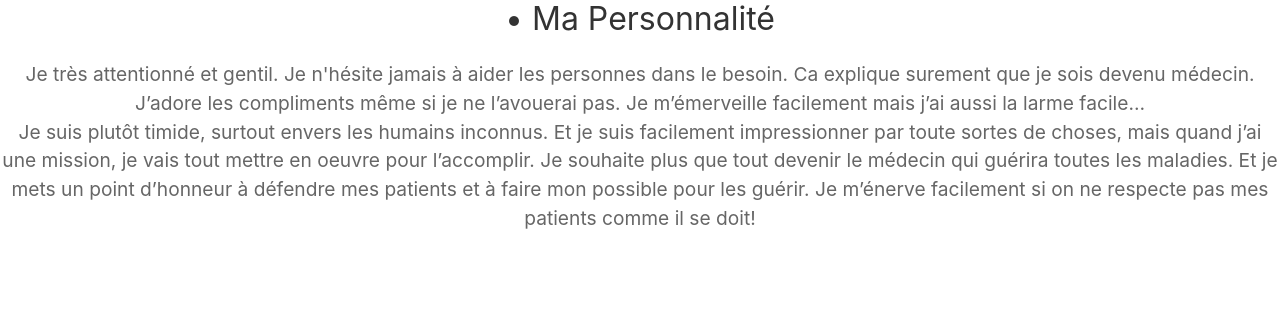
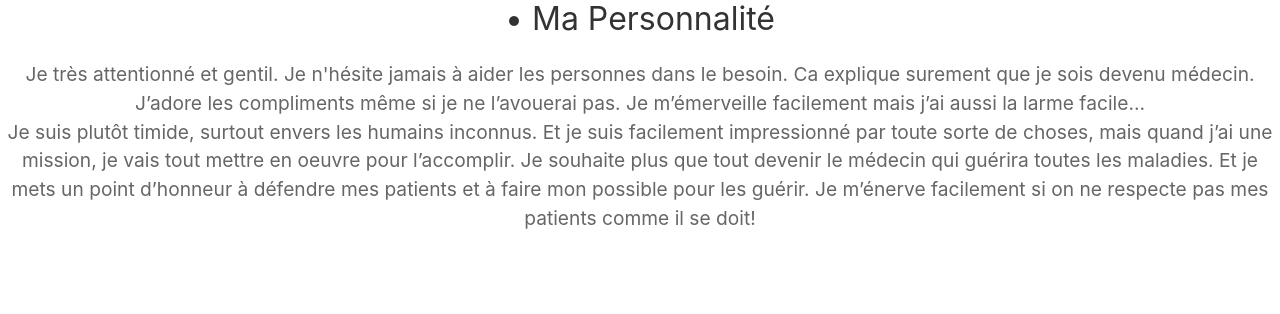
Before and after one commit to melissakintz/Le-nouveau-monde-projet1, a PHP site: page /chopper/TCcv.php in a window 1280 px wide. Shown: the part 1508-1822 px from the top of the page. Run offline with PHP 8.4, Linux system fonts and the light colour scheme; some libraries are stand-ins or nearby versions.

Commit message:
corrections

```diff
--- a/chopper/TCcv.php
+++ b/chopper/TCcv.php
@@ -77,7 +77,7 @@
                 Je très attentionné et gentil. Je n'hésite jamais à aider les personnes dans le besoin. Ca explique surement que je sois devenu médecin.
                 J’adore les compliments même si je ne l’avouerai pas.
                 Je m’émerveille facilement mais j’ai aussi la larme facile… <br/>
-                Je suis plutôt timide, surtout envers les humains inconnus. Et je suis facilement impressionner par toute sortes de choses, mais quand j’ai une mission, je vais tout mettre en oeuvre pour l’accomplir.
+                Je suis plutôt timide, surtout envers les humains inconnus. Et je suis facilement impressionné par toute sorte de choses, mais quand j’ai une mission, je vais tout mettre en oeuvre pour l’accomplir.
                 Je souhaite plus que tout devenir le médecin qui guérira toutes les maladies. Et je mets un point d’honneur à défendre mes patients et à faire mon possible pour les guérir. Je m’énerve facilement si on ne respecte pas mes patients comme il se doit!
             </p>
         </section>
```
